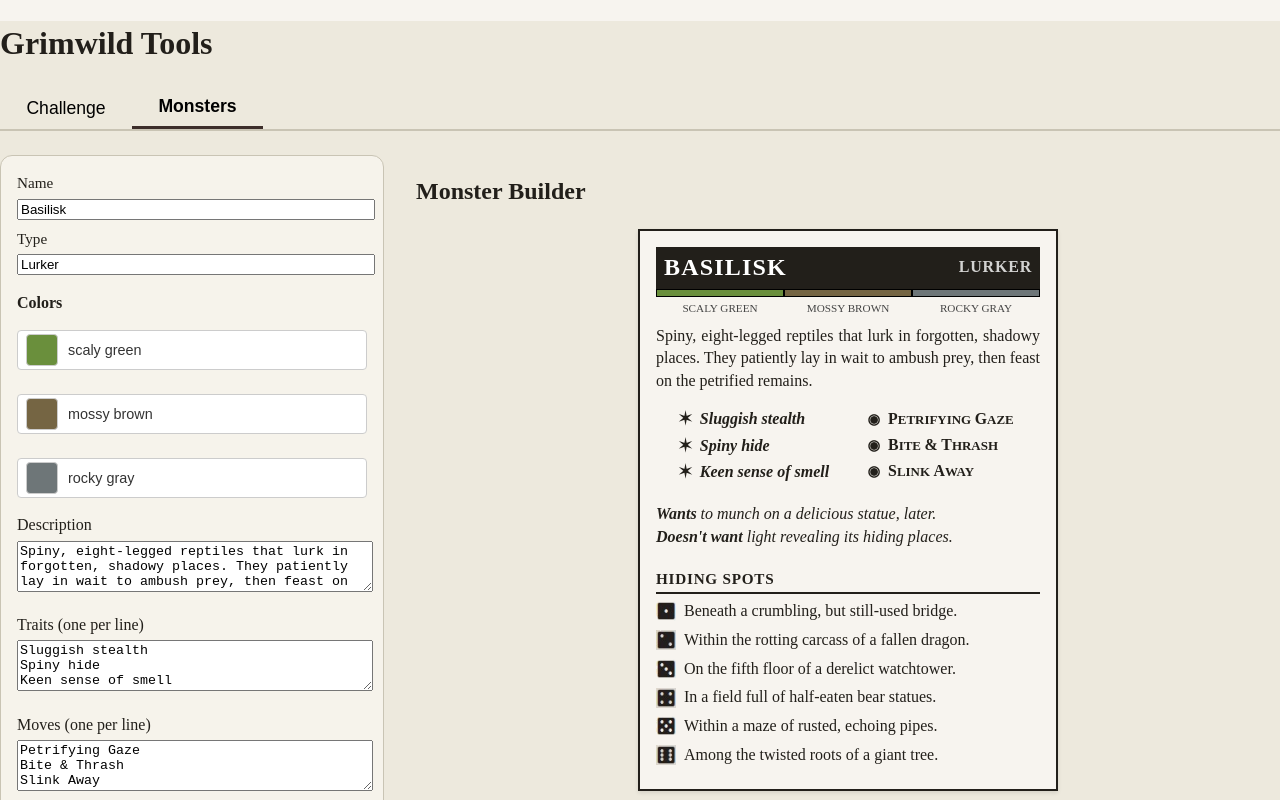
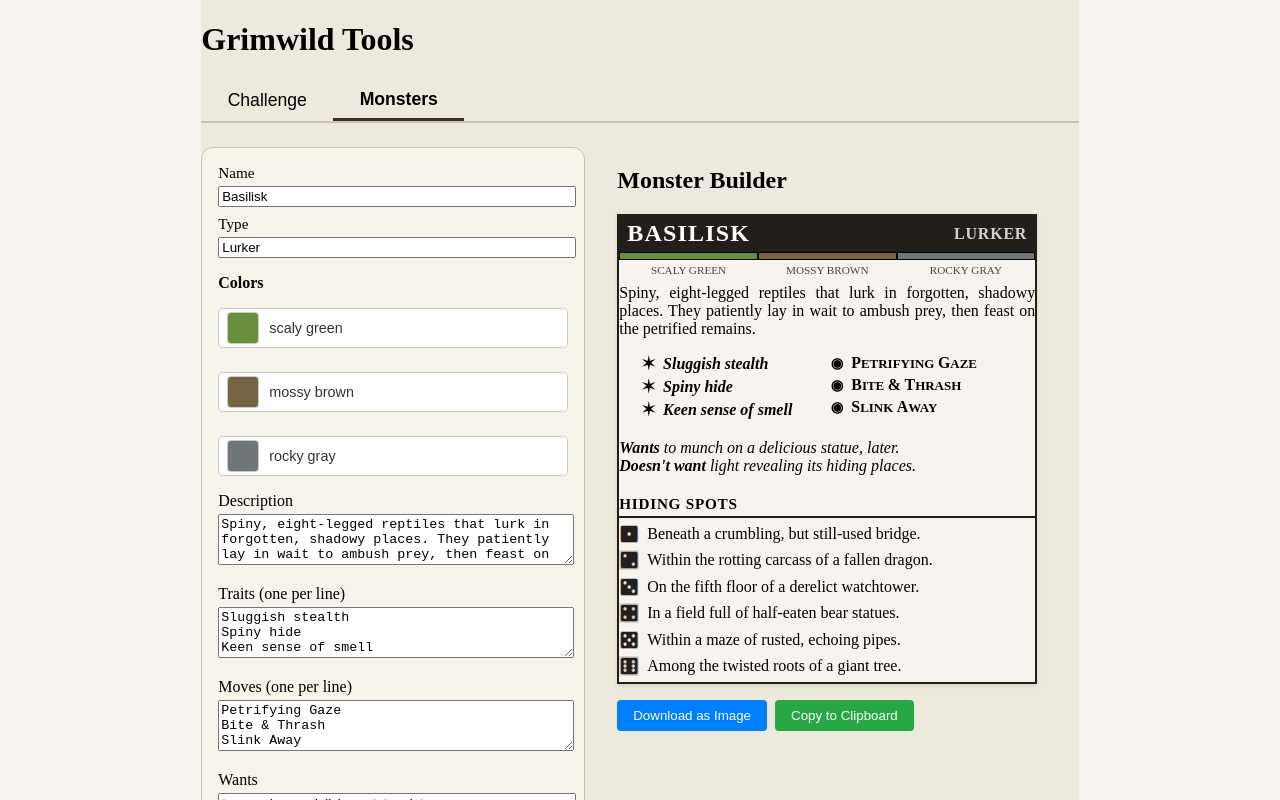
Before and after one commit to mvillaronga/grimwild-tools, a React (Vite) app: page / in a window 1280 px wide. Both pictures are taken after a click on the button "Monsters". Shown: the top 800 px of the page. Built offline with nearby package versions, Linux system fonts and the light colour scheme.

Commit message:
removed all padding

```diff
--- a/src/components/monster/MonsterDisplay.css
+++ b/src/components/monster/MonsterDisplay.css
@@ -11,20 +11,22 @@
 html,
 body {
   background: var(--paper);
-  margin: 0;
-  padding: 0; /* Remove padding to ensure consistent background */
-  font-family: "Lora", serif;
-  color: var(--ink);
-  line-height: 1.4;
+  margin: 0; /* Remove default browser margins */
+  padding: 0; /* Remove default browser padding */
+  display: flex; /* Center the content */
+  justify-content: center; /* Horizontally center */
+  align-items: center; /* Vertically center */
+  height: 100vh; /* Full viewport height */
 }
 
 .monster-block {
   max-width: 420px;
+  width: fit-content; /* Ensure the block is only as wide as its content */
   background: var(--paper);
-  border: 2px solid var(--ink); /* Reduced border thickness */
-  box-shadow: 0 2px 4px rgba(0, 0, 0, 0.1); /* Reduced shadow intensity */
-  padding: 1rem; /* Reduced padding */
-  margin: 0 auto; /* Center the block horizontally */
+  border: 2px solid var(--ink); /* Keep border */
+  box-shadow: 0 2px 4px rgba(0, 0, 0, 0.1); /* Keep shadow */
+  padding: 0; /* No padding inside the block */
+  margin: 0; /* Remove all margins */
 }
 
 article.monster-block {
```
